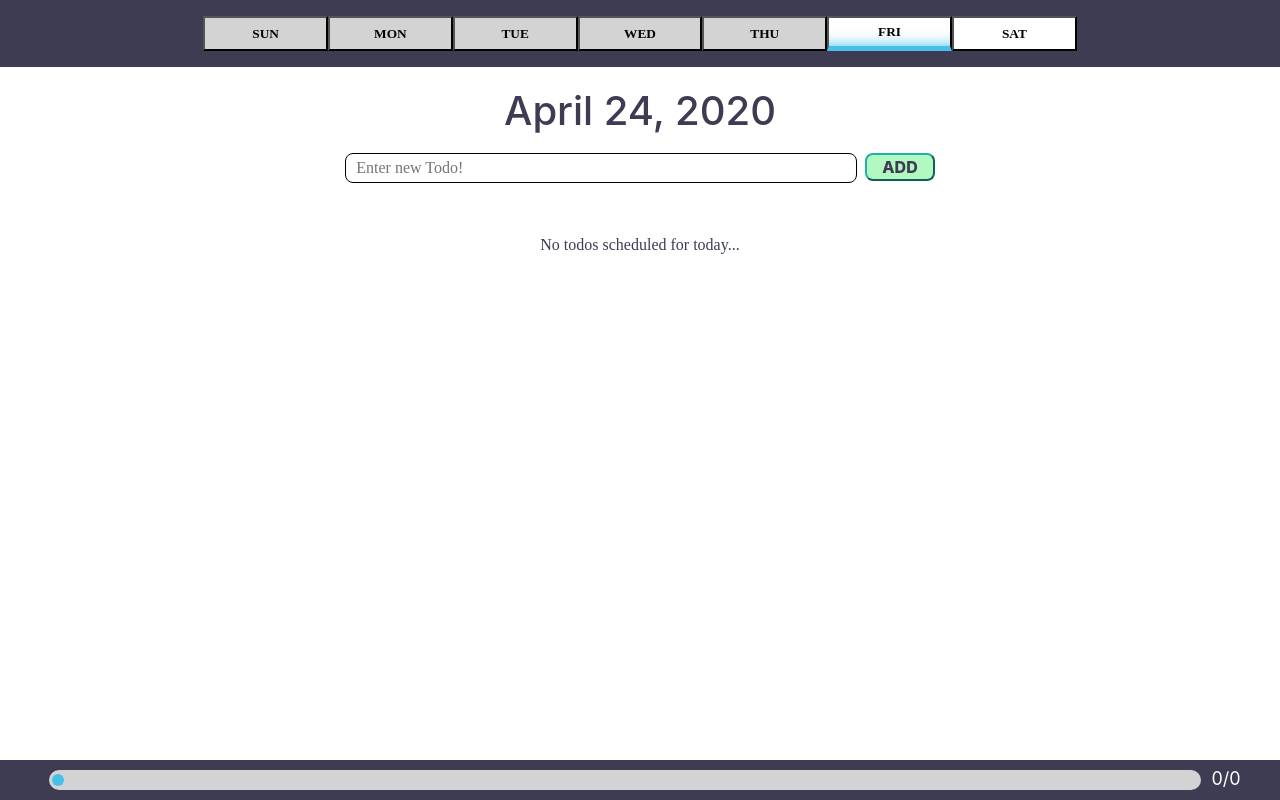
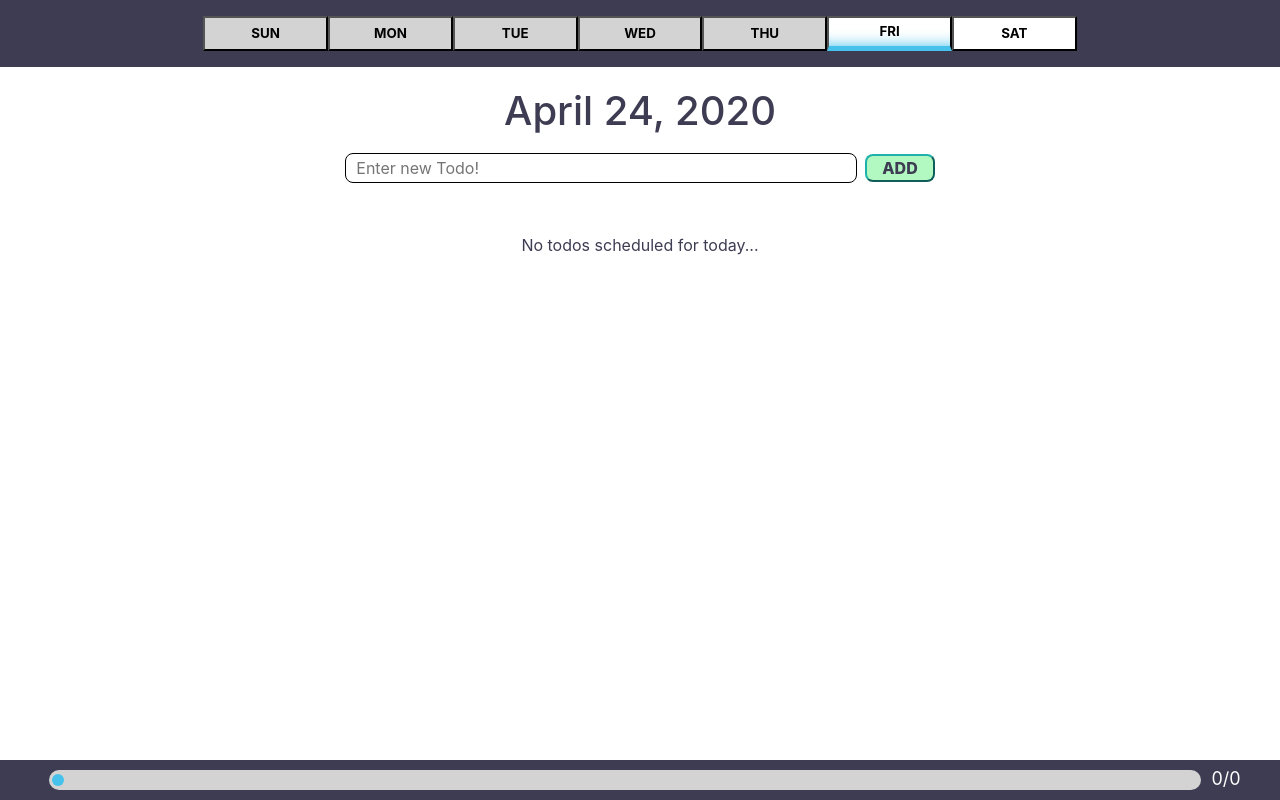
Before and after one commit to tuanhuynht1/weekly-planner-app, a React (Create React App) app in the folder client/: page / in a window 1280 px wide. Built offline with nearby package versions, Linux system fonts and the light colour scheme; no server answers; the HTML template or start-up script is replaced by a standard one.

Commit message:
removed cursive

```diff
--- a/client/src/App.js
+++ b/client/src/App.js
@@ -118,7 +118,7 @@ class App extends Component {
           { current_list.length !== 0 ?
             <Todos list={current_list} updateProgress={this.updateProgress}/>
           :
-            <div style={{marginTop:'40px', fontFamily:'cursive'}}>No todos scheduled for today...</div>
+            <div style={{marginTop:'40px'}}>No todos scheduled for today...</div>
           }
         </div>
         <Footer count={progress_count} total={progress_length}/>
--- a/client/src/index.css
+++ b/client/src/index.css
@@ -43,7 +43,6 @@ code {
   margin: 8px 0;
   font-size: 10pt;
   font-weight: 700;
-  font-family: cursive;
 }
 .nav-item-ongoing{
   background-color: white;
@@ -66,7 +65,6 @@ code {
   border: thin solid black;
   border-radius: .5em;
   padding: 2px 10px;
-  font-family: cursive;
 }
 .quickadd-input:focus {
   outline: none;
@@ -100,7 +98,6 @@ code {
   border-right: medium solid black;
   max-height: 45vw;
   overflow-y: auto;
-  font-family: cursive;
 }
 .todo-container h2{
   font-size: 16pt;
```
